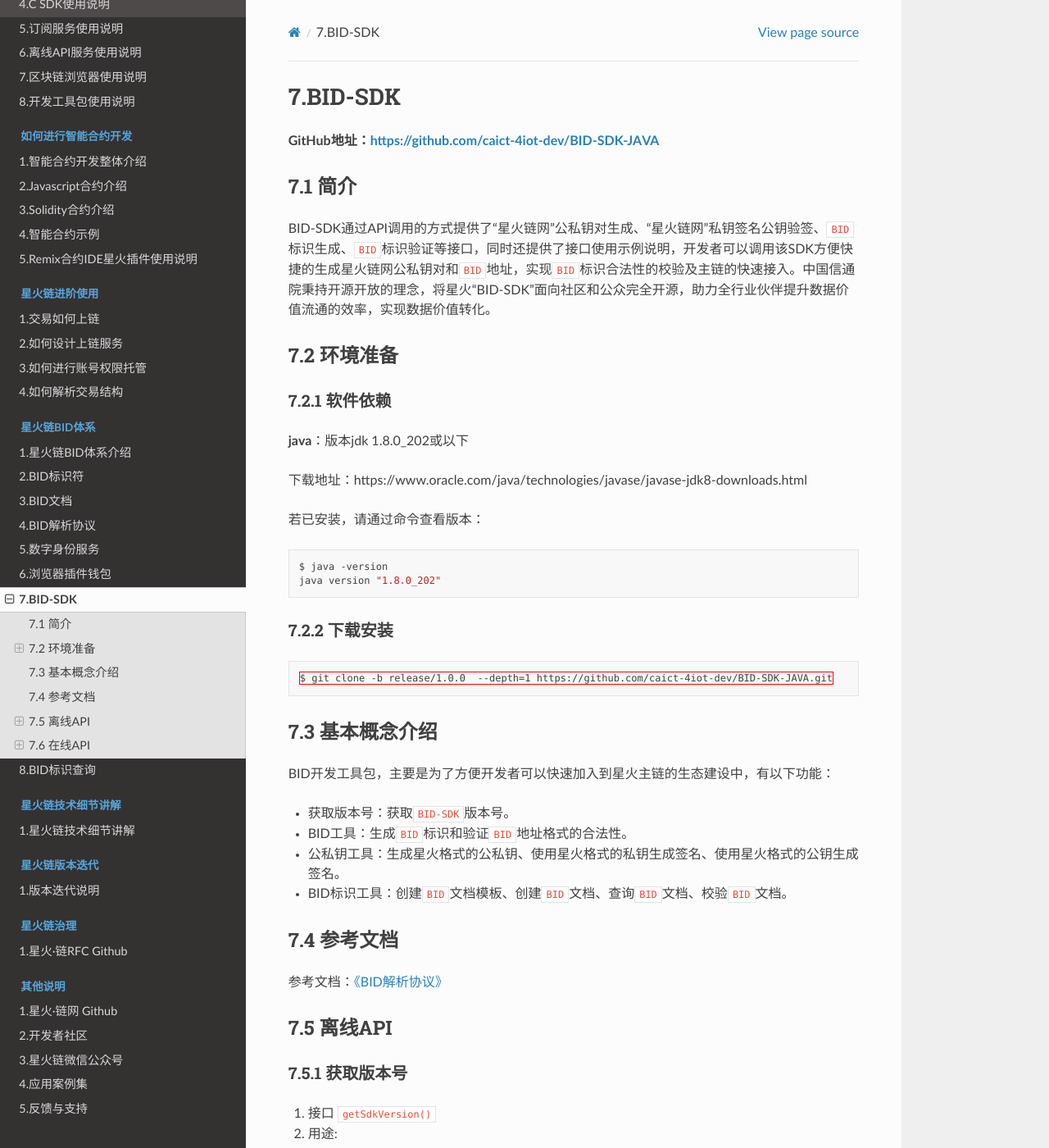
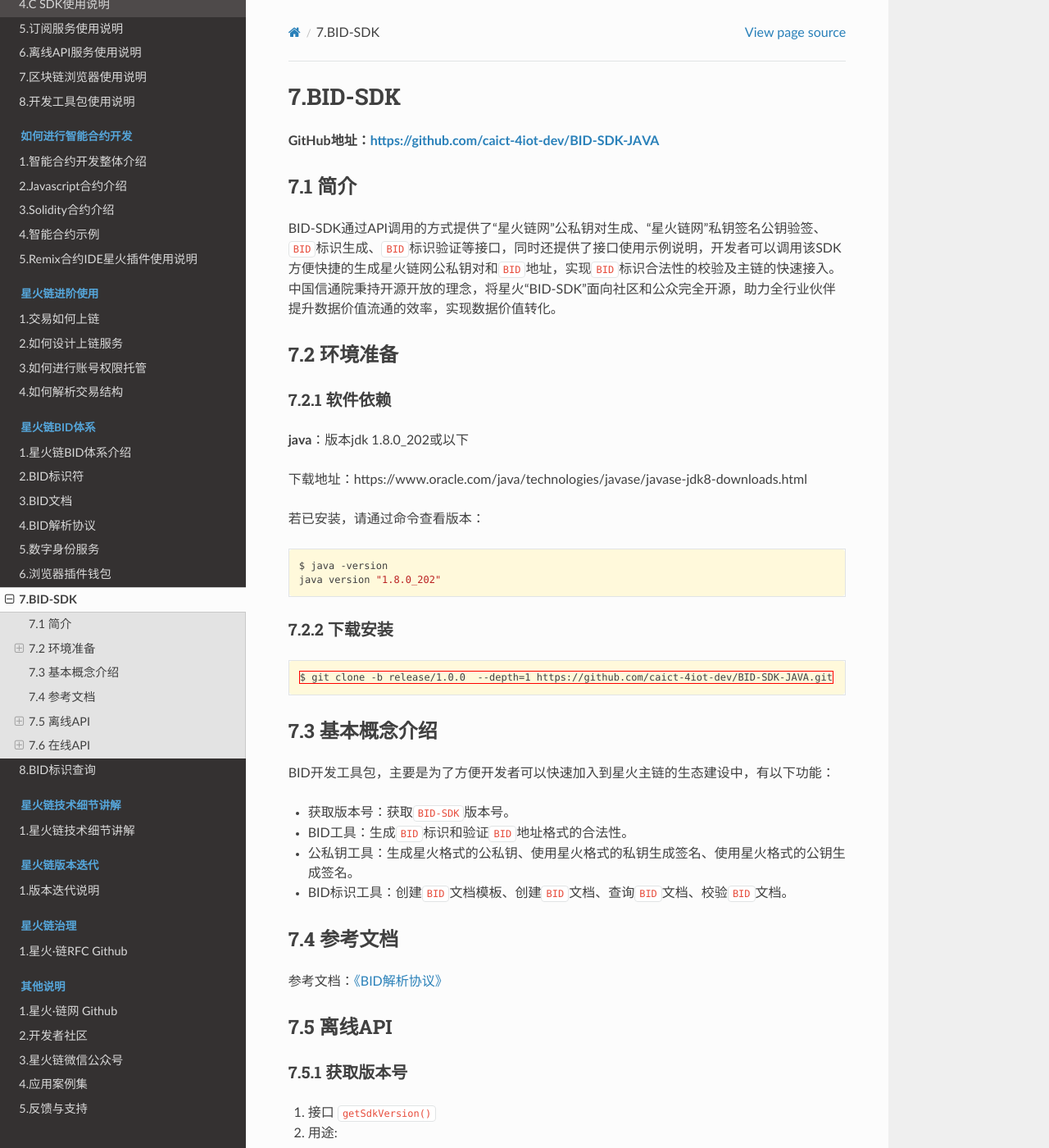
Before and after one commit to caict-4iot-dev/bif-doc, a Sphinx documentation site: the page built from docs/source/bid/BID-SDK.md, in a window 1280 px wide and 1400 px high. Shown: the whole window at 82% size. Built offline with Sphinx 7.4.7 and the Read the Docs theme 2.0.0, drawn with Linux system fonts in a browser that asks for light colours.

Commit message:
Update custom.css

```diff
--- a/docs/source/_static/custom.css
+++ b/docs/source/_static/custom.css
@@ -1,20 +1,13 @@
-/* 左侧导航栏样式 */
-.sidebar {
-    width: 200px;
-    float: left;
-    /* 添加其他样式，例如背景颜色、边框等 */
+.wy-nav-content {
+    max-width: 80%; /* 或根据你的需求调整 */
 }
-
-/* 右侧目录栏样式 */
-.toc {
-    width: 200px;
-    float: right;
-    /* 添加其他样式，例如背景颜色、边框等 */
+/* 调整左侧导航栏的宽度 */
+.wy-nav-side {
+    max-width: 30%;/* 默认值通常是 250px，您可以根据需要调整这个值 */
 }
-
-/* 中间内容区域样式 */
-.content {
-    margin-left: 220px; /* 留出一些空间给导航栏和目录栏 */
-    margin-right: 220px;
-    /* 添加其他样式，例如字体、行高、背景颜色等 */
+/* 设置代码段的背景色为浅黄色 */
+.highlight, code {
+    background-color: #fff9db; /* 浅黄色背景 */
+    padding: 5px; /* 添加一些内边距 */
+    border-radius: 4px; /* 轻微的圆角边框 */
 }
```
